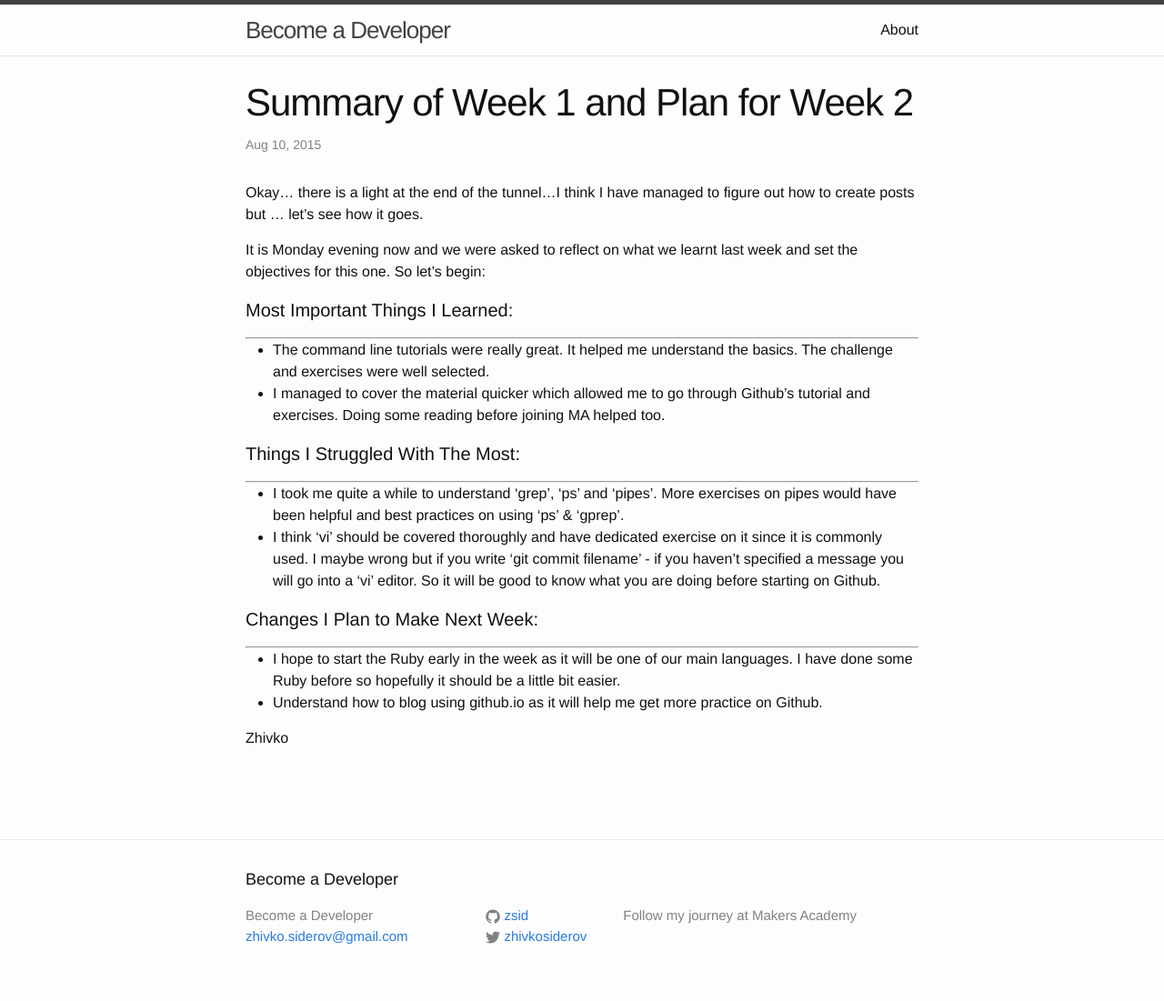
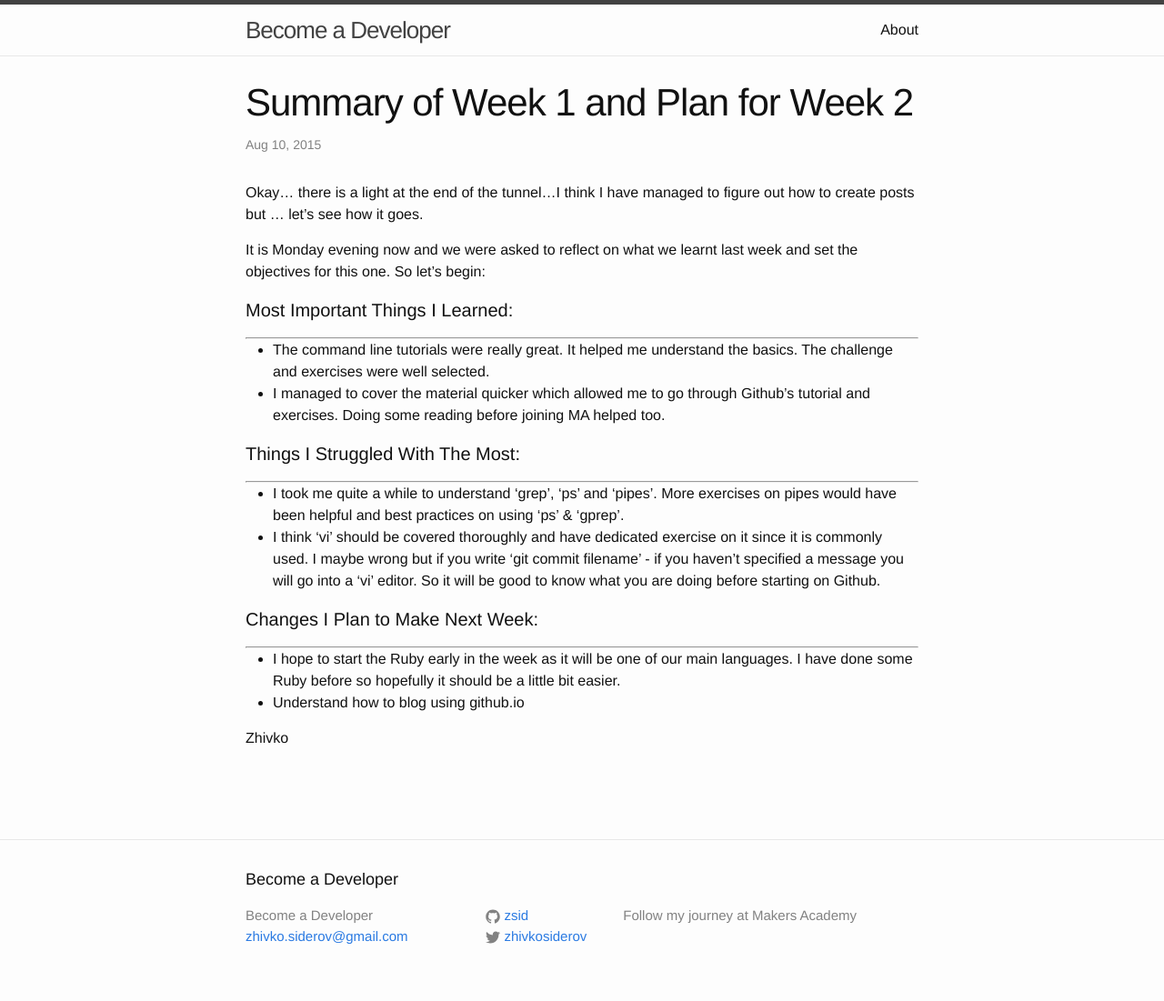
Before and after one commit to zsid/zsid.github.io, a Jekyll site: the page built from _posts/2015-08-10-Precourse-week-2.markdown, in a window 1280 px wide. Shown: the whole page at 91% size. Built offline with Jekyll 4.4.1, drawn with Linux system fonts in a browser that asks for light colours.

Commit message:
Small changes

```diff
--- a/_posts/2015-08-09-Precourse-week-1.markdown
+++ b/_posts/2015-08-09-Precourse-week-1.markdown
@@ -8,7 +8,7 @@ The Pre-course for the September cohort started on Monday (4 August). Everyone e
 
 So what am I going to do in the next 4 weeks? I will be completing a challenge every weekend so I need to say ‘bye bye’ to my social life.
 
-*	Week 1: It’s all about command line. I have managed to submit my weekend challenged this week so phew, getting there!
+*	Week 1: It’s all about command line. I have managed to submit my weekend challenge this week so phew, getting there!
 
 *	Week 2: Hello GITHUB! I have already covered quite a bit of the material but oh my… still a lot to learn.
 
--- a/_posts/2015-08-10-Precourse-week-2.markdown
+++ b/_posts/2015-08-10-Precourse-week-2.markdown
@@ -26,7 +26,7 @@ It is Monday evening now and we were asked to reflect on what we learnt last wee
 -------------------------------
 
 * I hope to start the Ruby early in the week as it will be one of our main languages. I have done some Ruby before so hopefully it should be a little bit easier.
-* Understand how to blog using github.io as it will help me get more practice on Github.
+* Understand how to blog using github.io
 
 
 Zhivko
```
